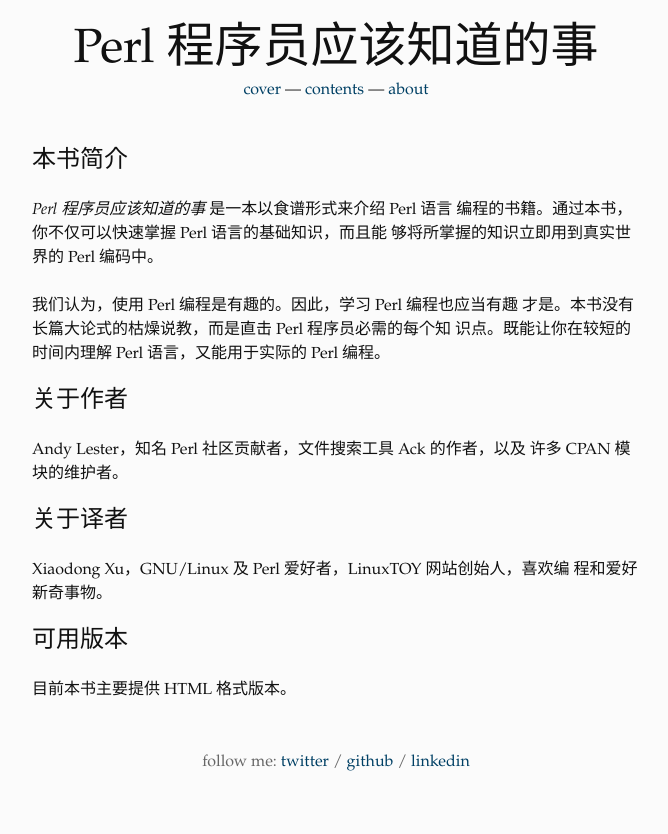
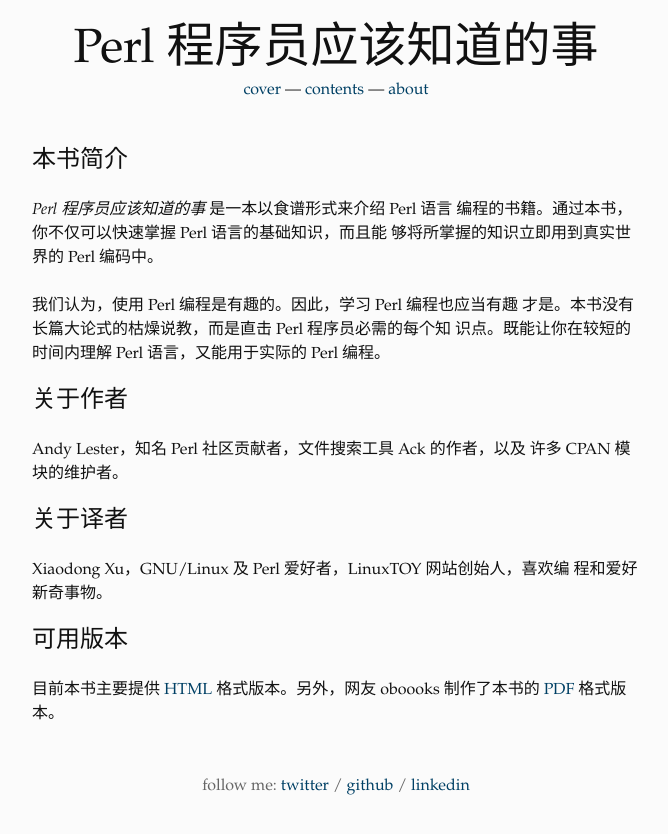
Before and after one commit to xuxiaodong/perl-things, a Jekyll site: the page built from index.html, in a window 1280 px wide. Shown: the top 834 px of the page, without its empty margins (304-972 px from the left). Built offline with Jekyll 4.4.1, drawn with Linux system fonts in a browser that asks for light colours; Markdown is read by kramdown in place of the engine named in the settings.

Commit message:
Add pdf format

```diff
--- a/about.html
+++ b/about.html
@@ -25,4 +25,5 @@
 <ul>
     <li><a href="http://lilydjwg.is-programmer.com">依云</a>：翻译修正</li>
     <li><a href="http://yukir.net">yukirock</a>：翻译修正</li>
+    <li><a href="http://oboooks.github.io">oboooks</a>：PDF 制作</li>
 </ul>
--- a/index.html
+++ b/index.html
@@ -26,4 +26,6 @@
 
 <h2>可用版本</h2>
 
-目前本书主要提供 HTML 格式版本。
+目前本书主要提供 <a href="http://perl.linuxtoy.org/contents.html">HTML</a>
+格式版本。另外，网友 oboooks 制作了本书的 <a href="http://oboooks.github.io/book/perl-things.html">
+PDF</a> 格式版本。
```
Also changed, not shown: 1 other file.
